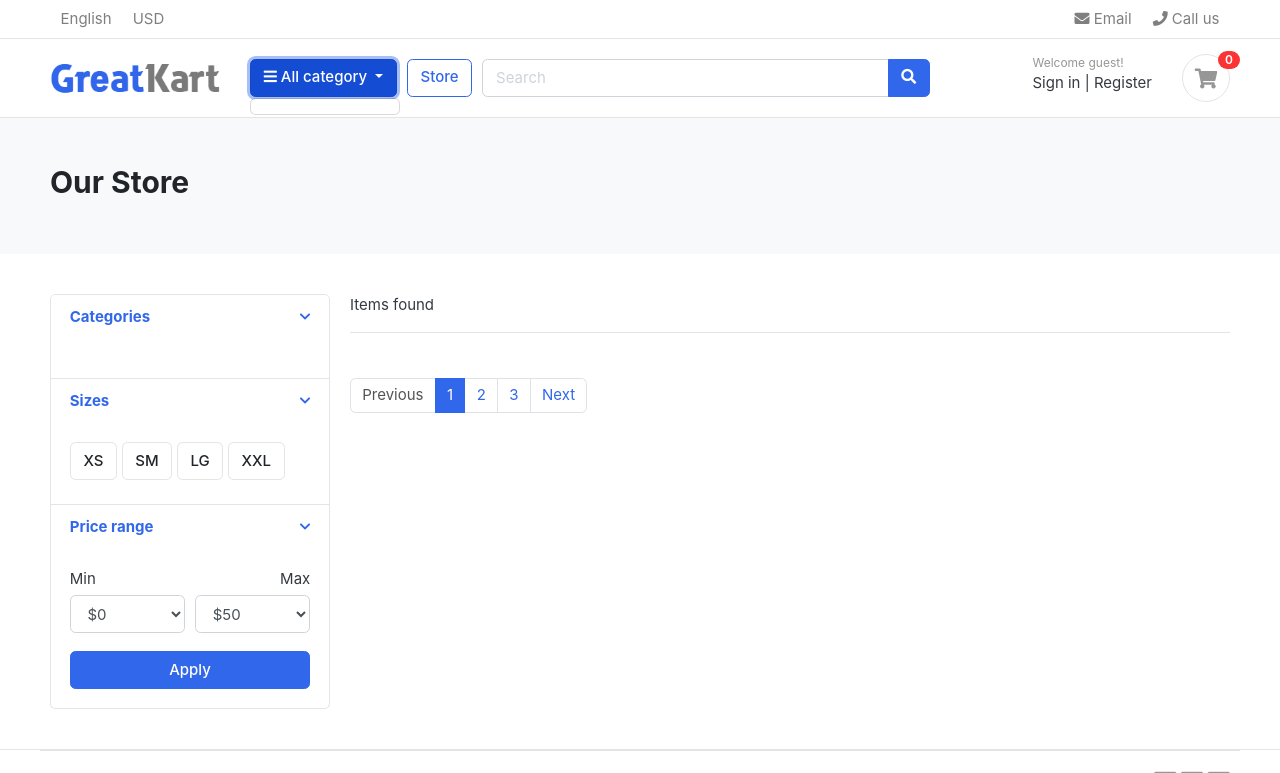
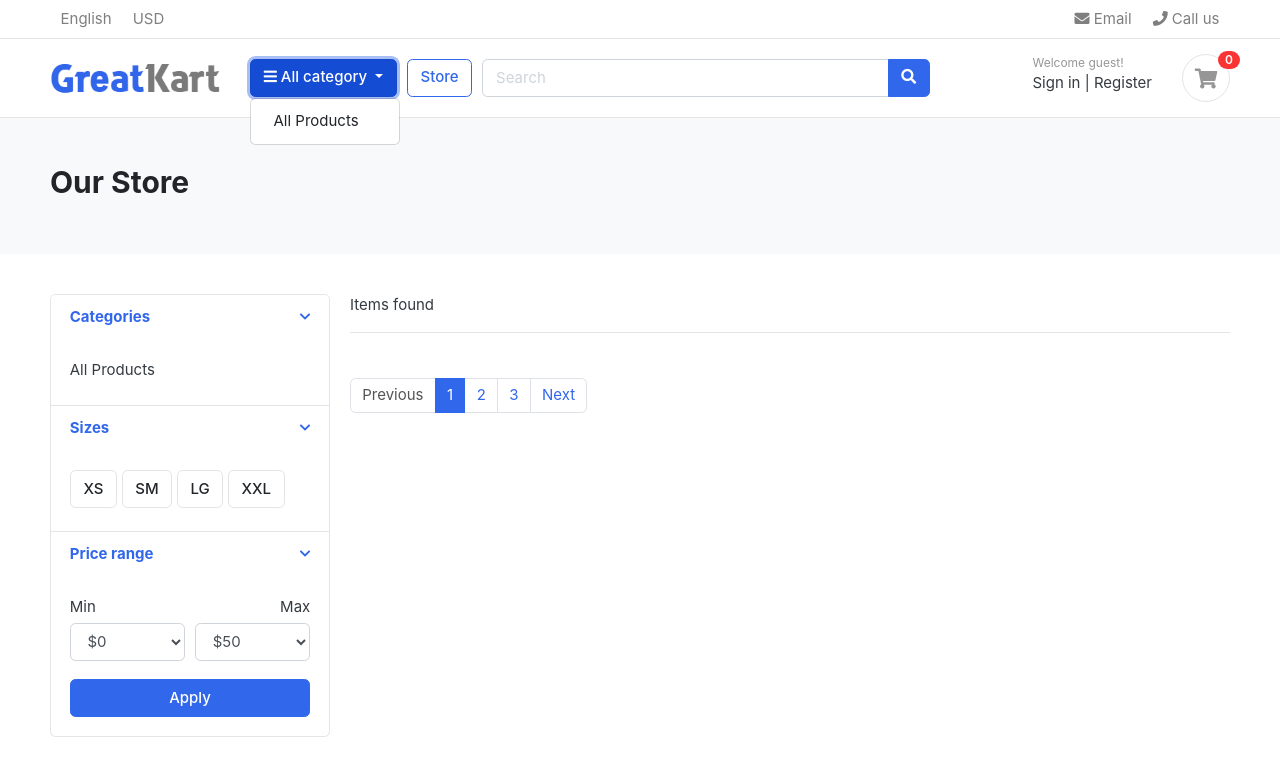
Before and after one commit to Python-David/abatua, a Django app: template templates/store/store.html in a window 1280 px wide, after a click on "All category". Shown: the top 773 px of the page. Run offline with Django 3.2, Linux system fonts and the light colour scheme; the template is opened without the code that fills it, so the values that code supplies are empty; some libraries are stand-ins or nearby versions; some web fonts are replaced.

Commit message:
Views: Created a context processor in the category app to globally provide the category queryset. Also added a get_url method in the model to help reverse to the product url using the slug attr of the Class

```diff
--- a/abatua/views.py
+++ b/abatua/views.py
@@ -6,10 +6,8 @@ from store.models import Product
 
 def home(request):
     products = get_list_or_404(Product, is_available=True)
-    categories = get_list_or_404(Category)
 
     context = {
         'products': products,
-        'categories': categories,
     }
     return render(request, 'home.html', context)
--- /dev/null
+++ b/category/context_processors.py
@@ -0,0 +1,6 @@
+from category.models import Category
+
+
+def menu_links(request):
+    categories = Category.objects.all()
+    return dict(categories=categories)
--- a/category/models.py
+++ b/category/models.py
@@ -1,4 +1,5 @@
 from django.db import models
+from django.urls import reverse
 
 
 class Category(models.Model):
@@ -11,5 +12,8 @@ class Category(models.Model):
         verbose_name = 'category'
         verbose_name_plural = 'categories'
 
+    def get_url(self):
+        return reverse('products_by_category', args=[self.slug])
+
     def __str__(self):
         return self.category_name
--- a/store/views.py
+++ b/store/views.py
@@ -9,7 +9,6 @@ def store(request, category_slug=None):
         categories = get_list_or_404(Category, slug=category_slug)
         products = get_list_or_404(Product, is_available=True, category__in=categories)
     else:
-        categories = Category.objects.all()
         products = Product.objects.filter(is_available=True)
 
     product_count = len(products)
@@ -17,6 +16,5 @@ def store(request, category_slug=None):
     context = {
         'products': products,
         'product_count': product_count,
-        'categories': categories,
     }
     return render(request, 'store/store.html', context)
--- a/templates/includes/navbar.html
+++ b/templates/includes/navbar.html
@@ -28,7 +28,7 @@
 	<div class="container">
 <div class="row align-items-center">
 	<div class="col-lg-2 col-md-3 col-6">
-		<a href="./" class="brand-wrap">
+		<a href="{% url 'home' %}" class="brand-wrap">
 			<img class="logo" src="{% static './images/logo.png' %}">
 		</a> <!-- brand-wrap.// -->
 	</div>
@@ -38,13 +38,14 @@
 				<i class="fa fa-bars"></i> All category
 			</button>
 			<div class="dropdown-menu">
+				<a class="dropdown-item" href="{% url 'store' %}">All Products</a>
 				{% for category in categories %}
-				<a class="dropdown-item" href="#">{{ category }}</a>
+				<a class="dropdown-item" href="{{ category.get_url }}">{{ category.category_name }}</a>
 				{% endfor %}
 			</div>
 		</div>  <!-- category-wrap.// -->
 	</div> <!-- col.// -->
-	<a href="./store.html" class="btn btn-outline-primary">Store</a>
+	<a href="{% url 'store' %}" class="btn btn-outline-primary">Store</a>
 	<div class="col-lg  col-md-6 col-sm-12 col">
 		<form action="#" class="search">
 			<div class="input-group w-100">
--- a/templates/store/store.html
+++ b/templates/store/store.html
@@ -30,8 +30,9 @@
 			<div class="card-body">
 
 				<ul class="list-menu">
+					<li><a href="{% url 'store' %}">All Products</a></li>
 					{% for category in categories %}
-				<li><a href="#">{{ category }}  </a></li>
+				<li><a href="{{ category.get_url }}">{{ category.category_name }}</a></li>
 					{% endfor %}
 				</ul>
 
```
